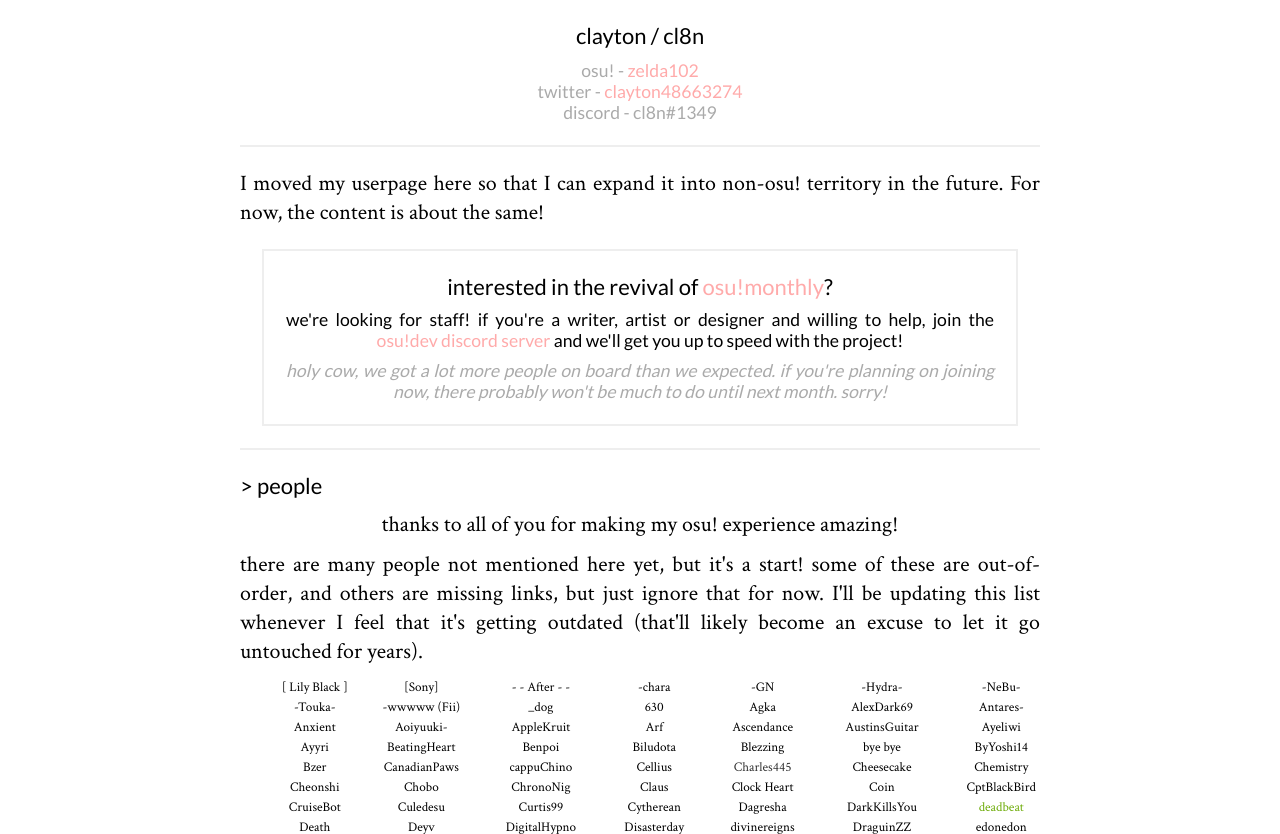
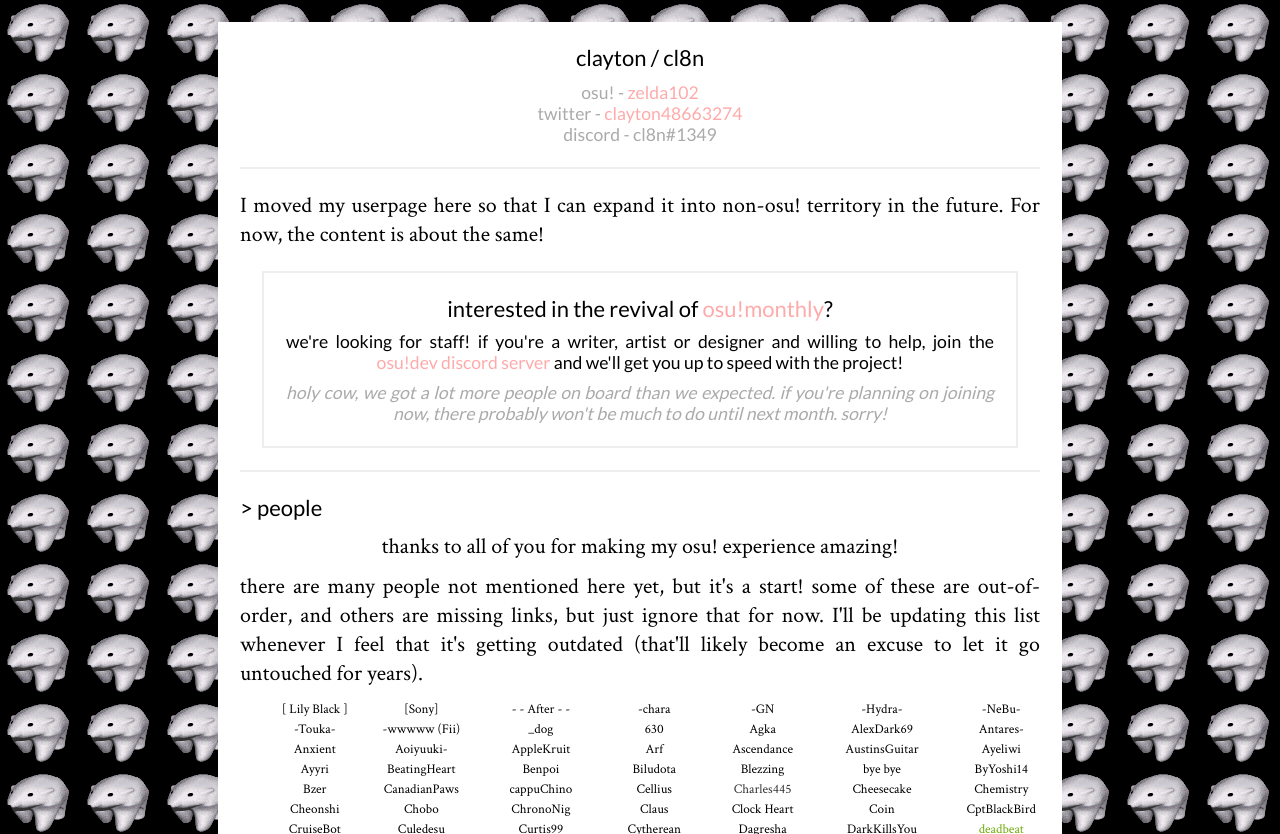
Before and after one commit to CSUF-David-N/userpage, a plain HTML site: page index.html in a window 1280 px wide. Shown: the top 834 px of the page. Drawn offline with Linux system fonts and the light colour scheme.

Commit message:
Polarize

```diff
--- a/main.css
+++ b/main.css
@@ -3,12 +3,15 @@
 
 html {
   font-size: 22px;
+  background-image: url('polarbaby.gif');
 }
 
 body {
   font-family: 'Crimson Text', serif;
   width: 800px;
   margin: 1em auto;
+  background-color: white;
+  padding: 1em;
 }
 
 h1, h2 {
```
Also changed, not shown: polarbaby.gif (added).
